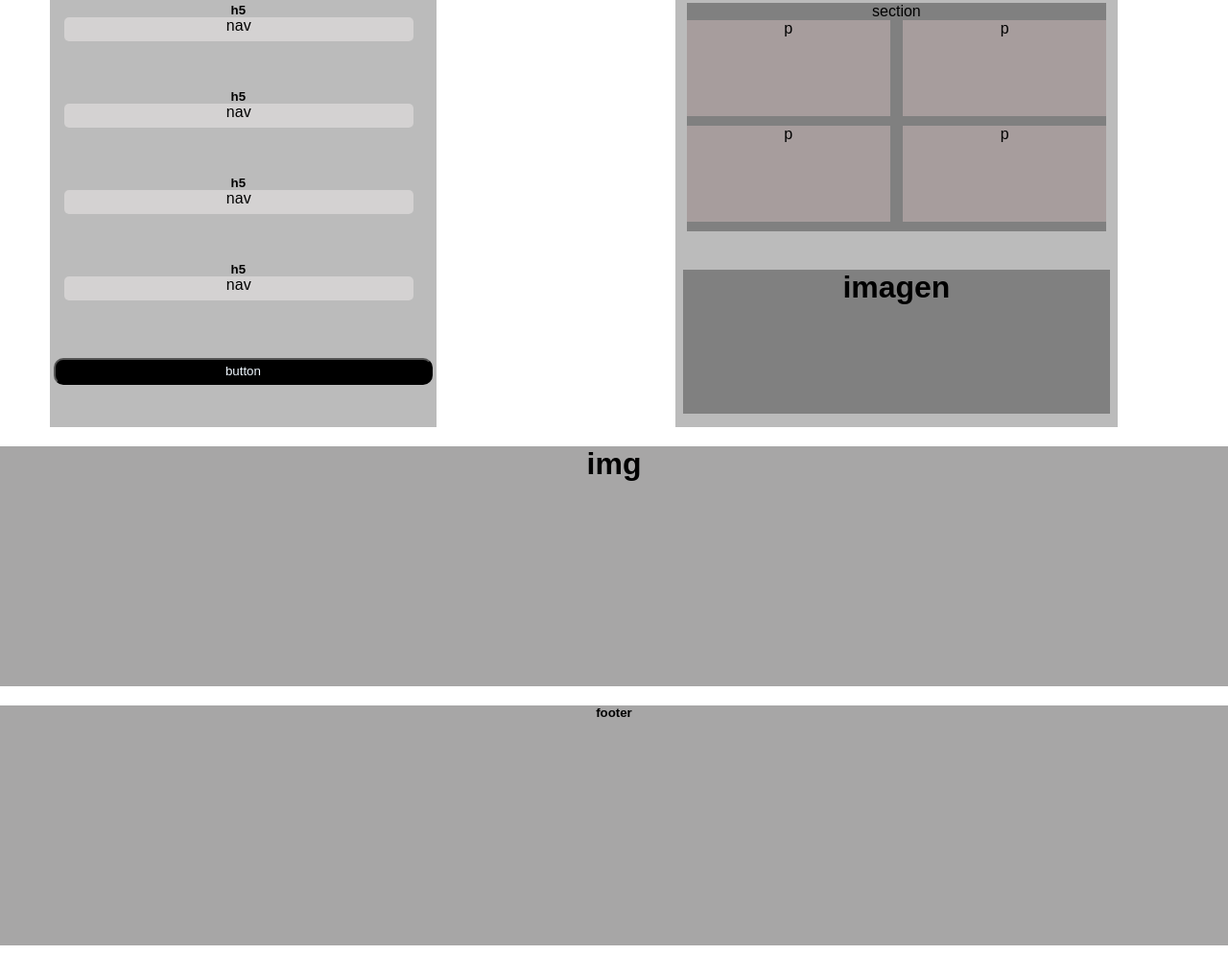
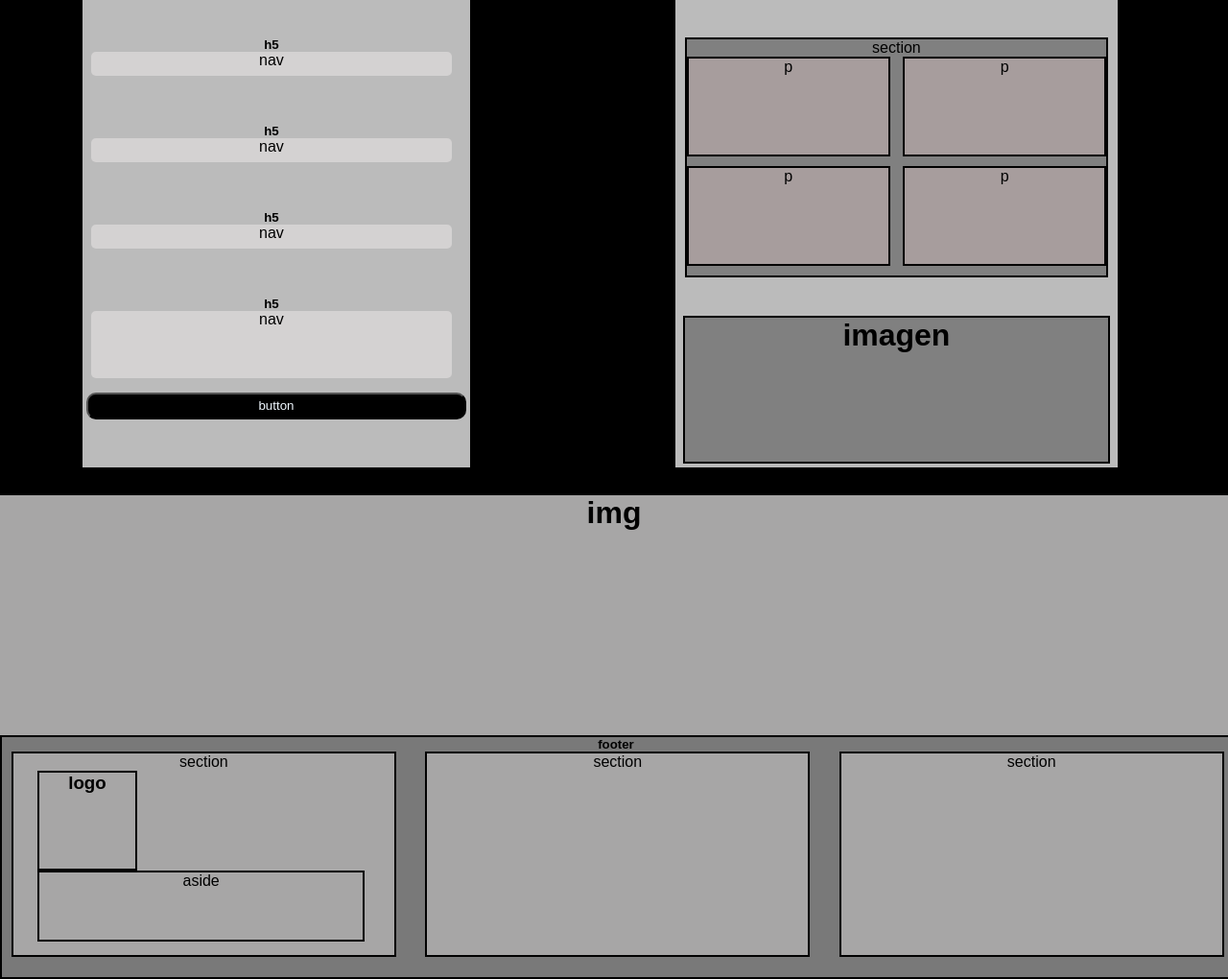
Before and after one commit to leonardo6790/maquetacion, a plain HTML site: page index.html in a window 1280 px wide. Shown: the part 648-1668 px from the top of the page at 96% size. Before the commit the page ends 1633 px from the top, so only its background shows below. Drawn offline with Linux system fonts and the light colour scheme.

Commit message:
third commit

```diff
--- a/index.html
+++ b/index.html
@@ -9,6 +9,14 @@
 <body>
 <div id="header">
     <header>header</header>
+    <div class="navHeader">
+    <div class="logo">
+        <h3>logo</h3>
+    </div>
+    <div class="nav2">
+        <nav>Nav</nav>
+    </div>
+    </div>
 </div>
     <div id="imagenp">
         <h1>imagen</h1>
@@ -39,7 +47,7 @@
     </div>
     <div id="registro">
         <h5>h5</h5>
-        <div class="nav">
+        <div class="nav" id="ultimoNav">
             <nav>nav</nav>
         </div>
     </div>
@@ -80,6 +88,23 @@
 <footer>
     <div class="footer">
         <h5>footer</h5>
+        <div class="displayFooter">
+            <div id="seccion1" class="secciones">
+                <section>section</section>
+                <div class="logo2">
+                    <h3>logo</h3>
+                </div>
+            <div class="aside">
+                <aside>aside</aside>
+            </div>
+            </div>
+            <div class="secciones">
+                <section>section</section>
+            </div>
+            <div class="secciones">
+                <section>section</section>
+            </div>
+        </div>
     </div>
 </footer>
 </body>
--- a/style.css
+++ b/style.css
@@ -7,9 +7,7 @@
 #header{
     width: 100%;
     background-color: gray;
-    height: 57px;
-    padding-top: 7px;
-    margin: auto;
+    border: solid  black 2px;
 }
 #imagenp{
     background-color: rgb(167, 166, 166);
@@ -20,38 +18,43 @@
     display: grid;
     gap: 10%;
     grid-template-columns: 1fr 1fr;
+    background-color: black;
 }
 #contacto{
     width: 70%;
-    margin-left: 9%;
+    margin-left: 15%;
     margin-top: 5%;
+    margin-bottom: 5%;
     background-color: rgb(187, 187, 187);
-    height: 600px;
+    height: 610px;
+
 }
 #informacion{
     width: 80%;
     margin-top: 5%;
     background-color: rgb(187, 187, 187);
-    height: 600px;
+    height: 610px;
 }
 .escribir{
     width: 95%;
     height: 100px;
     background-color: gray;
     margin: auto;
+    border: solid  black 2px;
 }
 .numeros{
     width: 95%;
     background-color: gray;
     margin: auto;
     margin-top: 40px;
+    border: solid  black 2px;
 }
 .cuadros{
     background-color: rgb(167, 157, 157);
     width: 50%;
     margin: auto;
     flex-direction: column;
-
+    border: solid  black 2px;
     margin-bottom: 10px;
     height: 90px;
     padding-bottom: 10px;
@@ -65,6 +68,7 @@
     margin-top: 40px;
     background-color: gray;
     height: 150px;
+    border: solid  black 2px;
 }
 #registro{
     width: 95%;
@@ -76,8 +80,12 @@
     background-color: rgb(212, 210, 210);
     height: 25px;
     border-radius: 5px;
-    width: 95%;
-    margin-left: 10px;
+    width: 98%;
+    margin: auto;
+    margin-bottom: 5px;
+}
+#ultimoNav{
+    height: 70px;
 }
 button{
     height: 28px;
@@ -91,11 +99,54 @@ button{
     background-color: rgb(167, 166, 166);
     width: 100%;
     height: 250px;
-    margin-top: 20px;
 }
 .footer{
-    background-color: rgb(167, 166, 166);
+    background-color: rgb(121, 121, 121);
     width: 100%;
     height: 250px;
-    margin-top: 20px;
+    border: solid black 2px;
 }
+.navHeader{
+    display: flex;
+
+    gap: 3%;
+}
+.nav2{
+    border: solid black 2px;
+    width: 60%;
+    height: 45px;
+    flex-direction: column;
+    margin-left: 30%;
+}
+.logo{
+    border: solid black 2px;
+    height: 70px;
+    width: 90px;
+    margin-left: 15px;
+}
+.displayFooter{
+    display: flex;
+    gap: 2%;
+}
+.secciones{
+    border: solid  black 2px;
+    width: 31%;
+    height: 210px;
+    background-color: rgb(167, 166, 166);
+    margin-left: 5px;
+}
+#seccion1{
+    margin-left: 10px;
+}
+.logo2{
+    height: 100px;
+    width: 100px;
+    border: solid black 2px;
+    margin-left: 25px;
+}
+.aside{
+    height: 70px;
+    width: 85%;
+    border: solid black 2px;
+    margin-left: 25px;
+}
```
